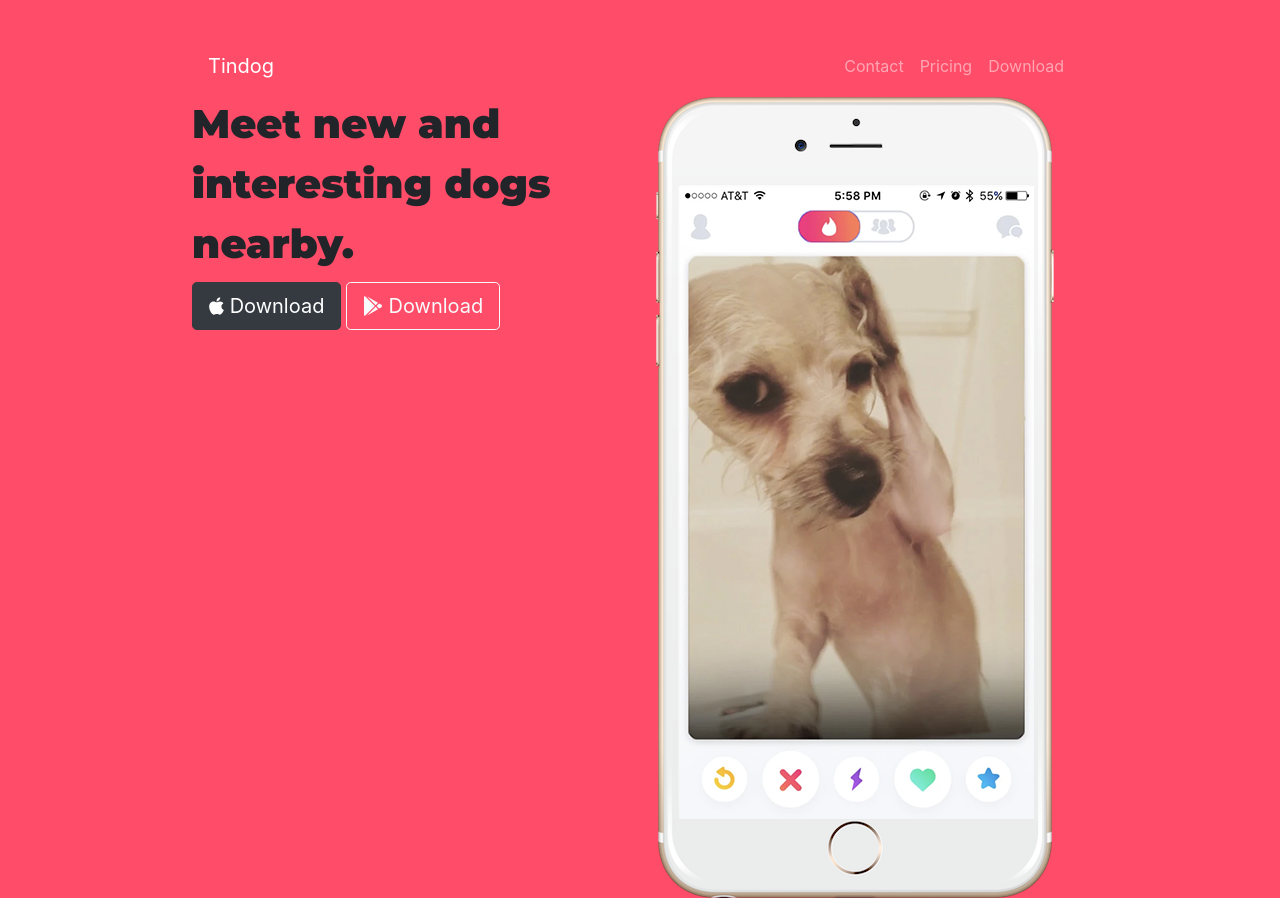
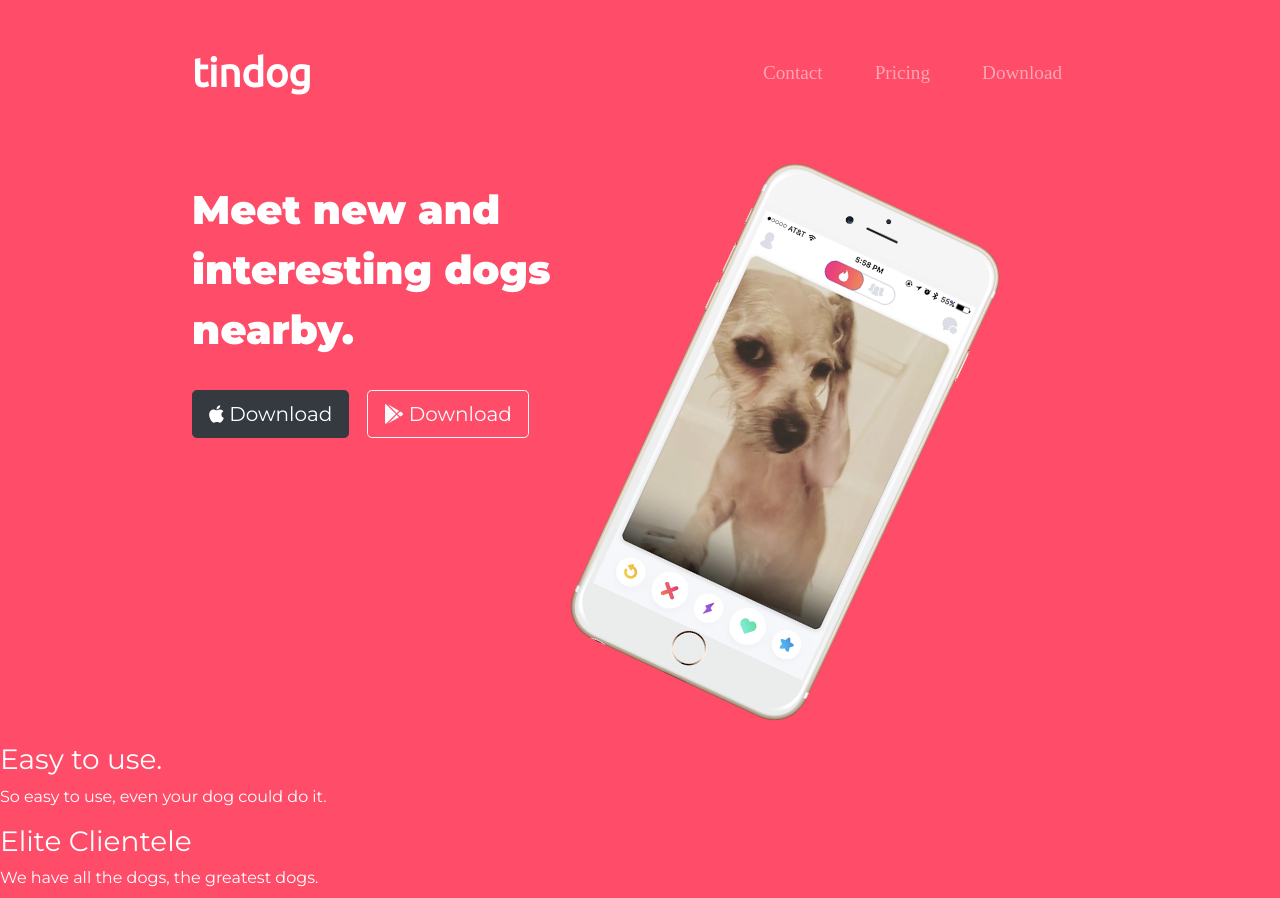
Before and after one commit to RyanStacy/Tindog, a plain HTML site: page Index.html in a window 1280 px wide. Shown: the top 898 px of the page. Drawn offline with nearby package versions, Linux system fonts and the light colour scheme.

Commit message:
CSS Updates to title section

```diff
--- a/Index.html
+++ b/Index.html
@@ -3,7 +3,7 @@
 
 <head>
   <meta charset="utf-8">
-  <title>TinDog</title>
+  <title>Tindog</title>
 
   <!-- Google Fonts -->
   <link href="https://fonts.googleapis.com/css2?family=Montserrat:wght@100;400;900&family=Ubuntu&display=swap"
@@ -35,7 +35,7 @@
     <div class="container-fluid">
       <!-- Navbar -->
       <nav class="navbar navbar-expand-lg navbar-dark">
-        <a class="navbar-brand" href="">Tindog</a>
+        <a class="navbar-brand" href="">tindog</a>
         <button class="navbar-toggler" type="button" data-toggle="collapse" data-target="#navbarSupportedContent"
           aria-controls="navbarSupportedContent" aria-expanded="false" aria-label="Toggle navigation">
           <span class="navbar-toggler-icon"></span>
@@ -58,11 +58,11 @@
       <div class="row">
         <div class="col-lg-6">
           <h1>Meet new and interesting dogs nearby.</h1>
-          <button type="button" class="btn btn-dark btn-lg"><i class="fab fa-apple"></i> Download</button>
-          <button type="button" class="btn btn-outline-light btn-lg"><i class="fab fa-google-play"></i> Download</button>
+          <button type="button" class="btn btn-dark btn-lg download-button"><i class="fab fa-apple"></i> Download</button>
+          <button type="button" class="btn btn-outline-light btn-lg download-button"><i class="fab fa-google-play"></i> Download</button>
         </div>
         <div class="col-lg-6">
-          <img src="images/iphone6.png" alt="iphone-mockup">
+          <img class="title-image" src="images/iphone6.png" alt="iphone-mockup">
         </div>
       </div>
     </div
--- a/css/styles.css
+++ b/css/styles.css
@@ -1,5 +1,10 @@
+body {
+    font-family: 'Montserrat';
+}
+
 #title {
     background-color: #ff4c68;
+    color: #ffffff;
 }
 
 .container-fluid {
@@ -9,6 +14,40 @@
 h1 {
     font-family: 'Montserrat';
     font-weight: 900;
-    size: 3rem;
+    size: 3.5rem;
     line-height: 1.5;
 }
+
+/* Navigation Bar */
+
+.navbar {
+    padding: 0 0 4.5rem;
+}
+
+.navbar-brand {
+    font-family: 'Ubuntu';
+    font-size: 2.5rem;
+    font-weight: bold;
+}
+
+.nav-item {
+    padding: 0 18px;
+}
+
+.nav-link {
+    font-size: 1.2rem;
+    font-family: "Montserrat-light";
+}
+
+/* Download Buttons */
+
+.download-button {
+    margin: 5% 3% 5% 0%
+}
+
+/* Title Image */
+
+.title-image {
+    width: 60%;
+    transform: rotate(25deg);
+}
```
